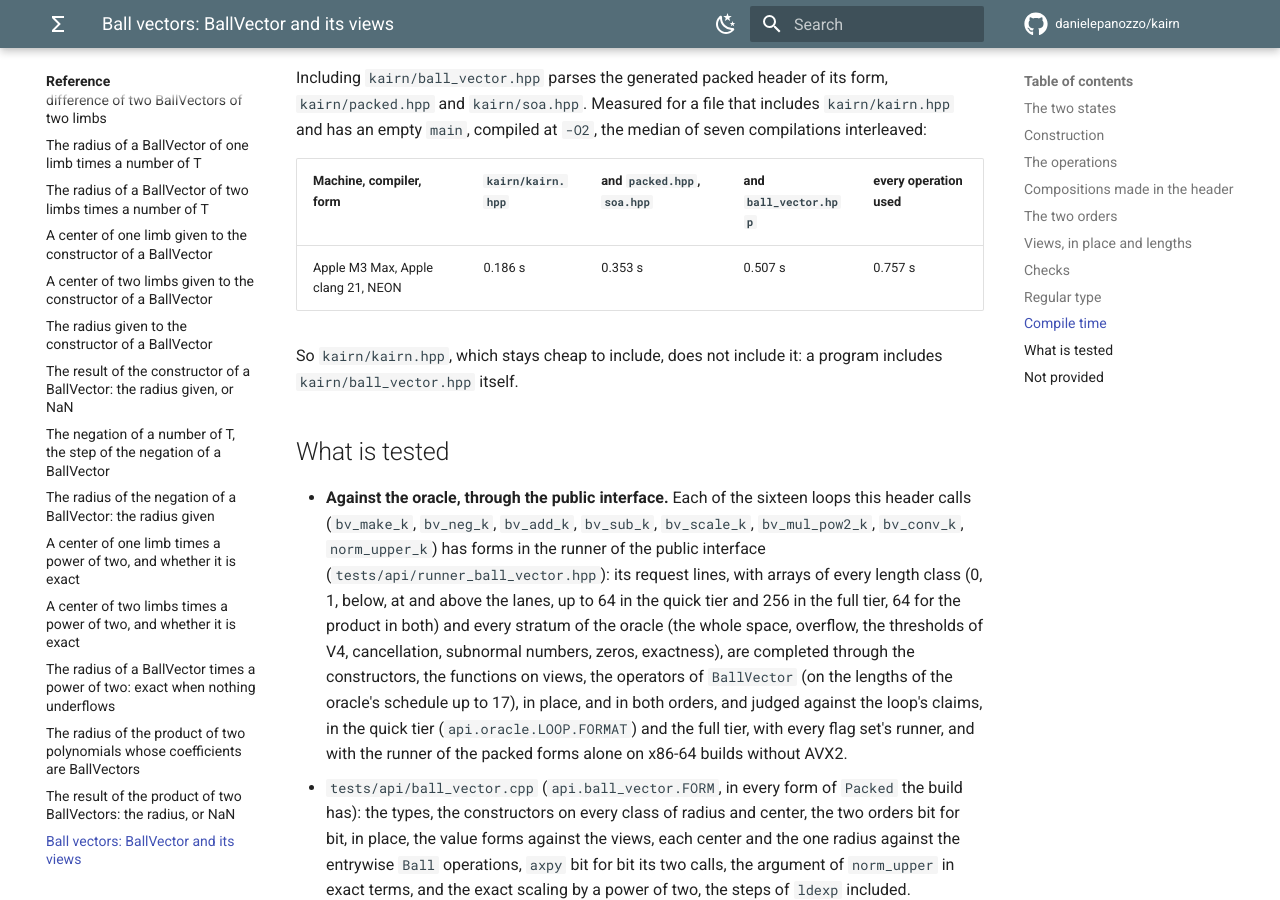
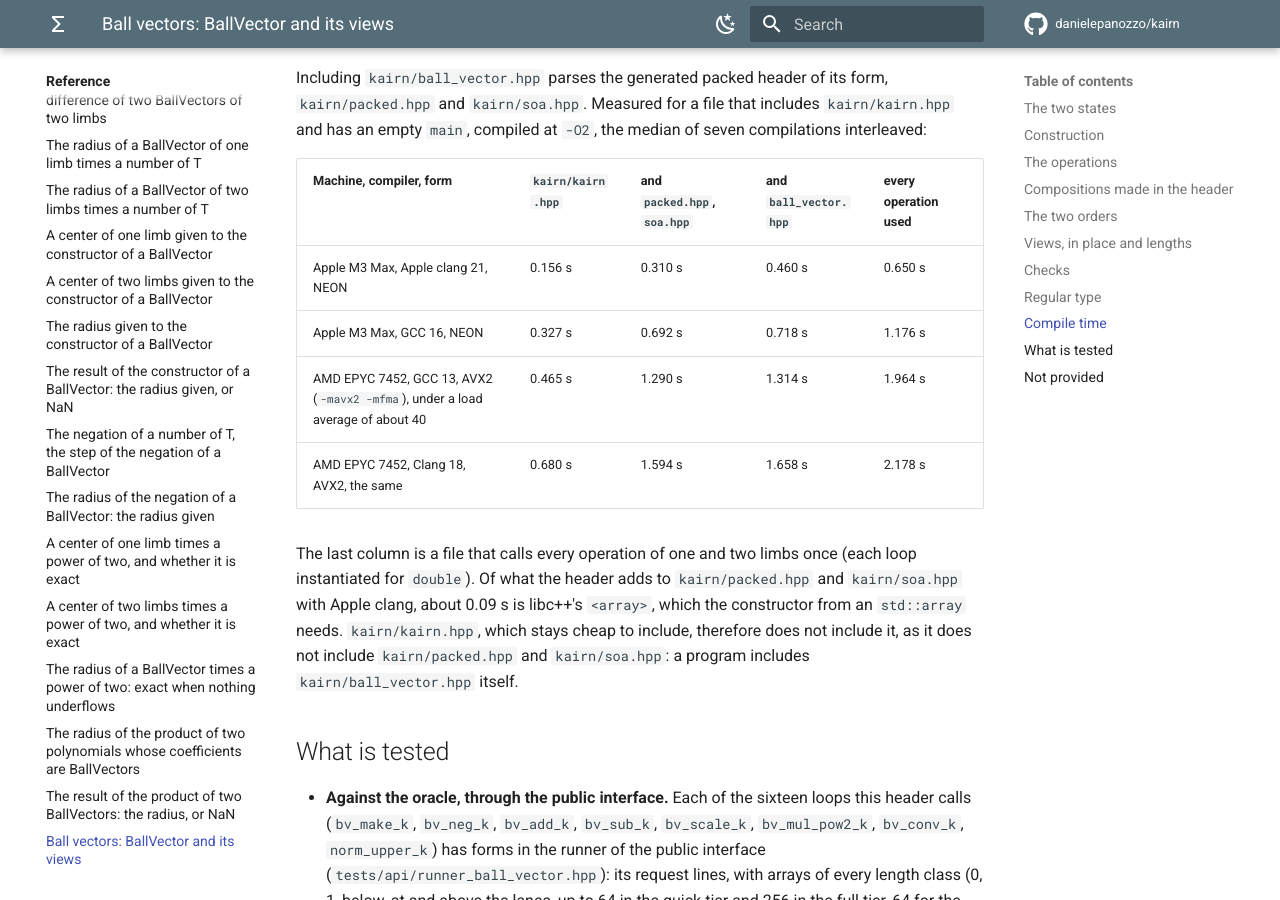
Before and after one commit to danielepanozzo/kairn, an MkDocs documentation site: the page built from docs/reference/ball_vector.md, in a window 1280 px wide and 900 px high, scrolled down 7059 px. Built offline with MkDocs 1.6.1 and Material for MkDocs 9.7.7, drawn with Linux system fonts in a browser that asks for light colours; comment, search, counter and statistics services are not loaded.

Commit message:
BallVector: the compile time of the header, and the tiers' counts and times with it
Co-Authored-By: Claude Opus 5.5 <noreply@anthropic.com>
Claude-Session: https://claude.ai/code/session_01ULwCxzT6Dhw9xUiTw8mJz1

```diff
--- a/docs/reference/ball_vector.md
+++ b/docs/reference/ball_vector.md
@@ -264,10 +264,16 @@ compiled at `-O2`, the median of seven compilations interleaved:
 
 | Machine, compiler, form | `kairn/kairn.hpp` | and `packed.hpp`, `soa.hpp` | and `ball_vector.hpp` | every operation used |
 |---|---|---|---|---|
-| Apple M3 Max, Apple clang 21, NEON | 0.186 s | 0.353 s | 0.507 s | 0.757 s |
+| Apple M3 Max, Apple clang 21, NEON | 0.156 s | 0.310 s | 0.460 s | 0.650 s |
+| Apple M3 Max, GCC 16, NEON | 0.327 s | 0.692 s | 0.718 s | 1.176 s |
+| AMD EPYC 7452, GCC 13, AVX2 (`-mavx2 -mfma`), under a load average of about 40 | 0.465 s | 1.290 s | 1.314 s | 1.964 s |
+| AMD EPYC 7452, Clang 18, AVX2, the same | 0.680 s | 1.594 s | 1.658 s | 2.178 s |
 
-So `kairn/kairn.hpp`, which stays cheap to include, does not include it: a program includes
-`kairn/ball_vector.hpp` itself.
+The last column is a file that calls every operation of one and two limbs once (each loop
+instantiated for `double`). Of what the header adds to `kairn/packed.hpp` and `kairn/soa.hpp` with
+Apple clang, about 0.09 s is libc++'s `<array>`, which the constructor from an `std::array` needs.
+`kairn/kairn.hpp`, which stays cheap to include, therefore does not include it, as it does not
+include `kairn/packed.hpp` and `kairn/soa.hpp`: a program includes `kairn/ball_vector.hpp` itself.
 
 ## What is tested
 
```
Also changed, not shown: docs/developer/testing.md (+2 -2 lines).
